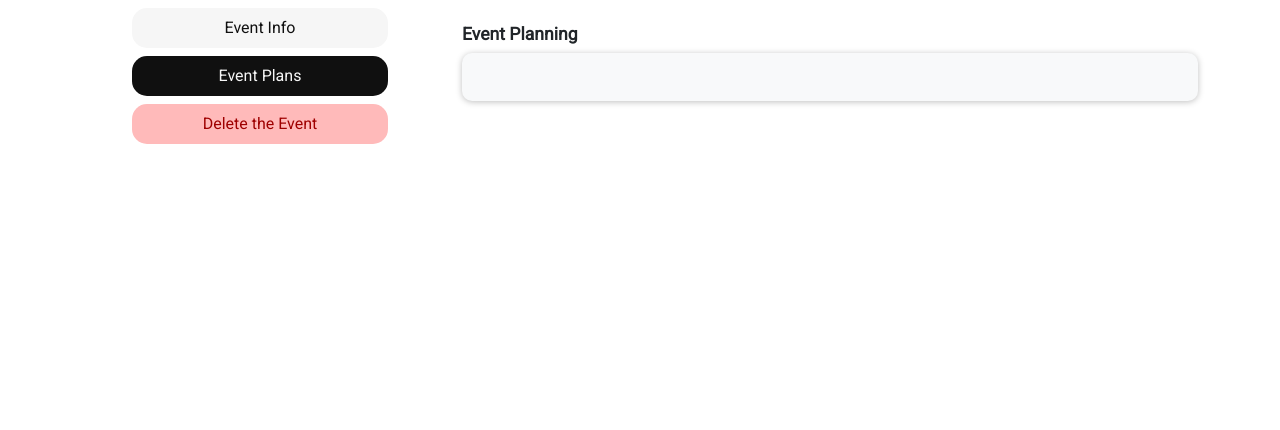
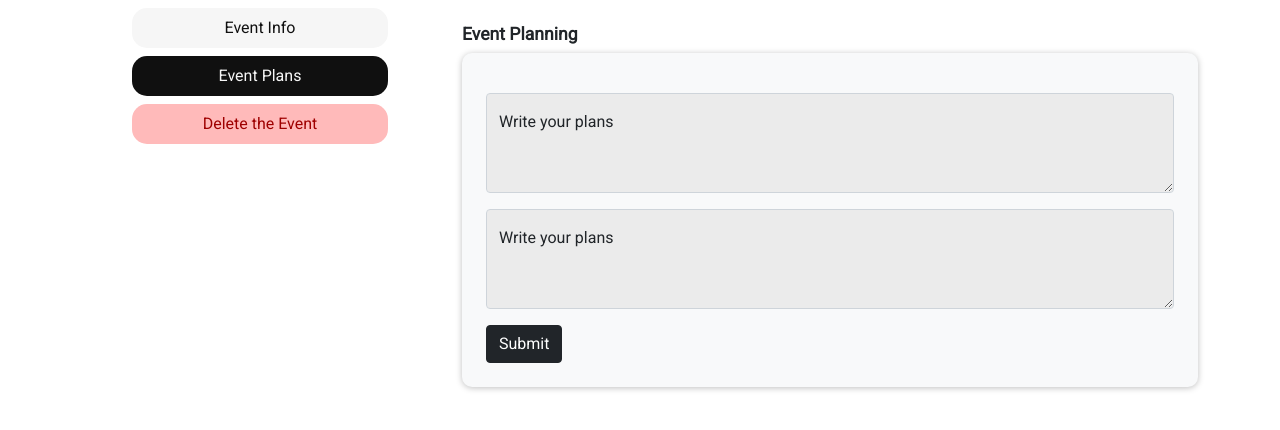
Before and after one commit to MinusThetaOld/event-finder, a Flask app: page /events/settings/plans/1 in a window 1280 px wide. Shown: the part 58-488 px from the top of the page. Run offline with Flask 2, Linux system fonts and the light colour scheme; a user stored in the database is signed in; tables that the repository leaves empty hold one stand-in row (values such as "Sample post"); data that the repository does not hold is empty; some libraries are stand-ins or nearby versions.

Commit message:
feat: Created event Plant

```diff
--- a/flaskr/events/routes.py
+++ b/flaskr/events/routes.py
@@ -23,7 +23,7 @@ def create_event():
         if form.event_cover_photo.data:
             # saving
             photo_file = save_photos(
-                form.event_cover_photo.data, current_user.id, "eventCover", 1040, 260)
+                form.event_cover_photo.data, current_user.id, "eventCover", 1040, 350)
             event.cover_photo = "/images/uploads/eventCover/" + photo_file
         db.session.add(event)
         db.session.commit()
@@ -70,7 +70,7 @@ def event_info(id: int):
                 remove_photo(file_path)
             # saving
             photo_file = save_photos(
-                form.event_cover_photo.data, current_user.id, "eventCover", 1040, 260)
+                form.event_cover_photo.data, current_user.id, "eventCover", 1040, 350)
             event.cover_photo = "/images/uploads/eventCover/" + photo_file
         db.session.commit()
         flash(f"Event information saved", "success")
@@ -95,9 +95,6 @@ def event_plans(id: int):
     if event.host.id != current_user.profile.id:
         flash("Only the host can access this route", "danger")
         return redirect(url_for("events.view_event", id=event.id))
-    form = EventPlansForm()
-    if form.validate_on_submit():
-        # post request
+    if request.method == "POST":
         pass
-    # add the values
-    return render_template("events/edit-plans.html", active="event-plans", form=form, event=event)
+    return render_template("events/edit-plans.html", active="event-plans", event=event)
--- a/flaskr/static/styles/events/create.css
+++ b/flaskr/static/styles/events/create.css
@@ -6,3 +6,7 @@
 .event-desc-edit {
     height: 200px;
 }
+
+.event-plans-edit {
+    height: 150px;
+}
--- a/flaskr/templates/events/edit-plans.html
+++ b/flaskr/templates/events/edit-plans.html
@@ -6,7 +6,13 @@
 <h2 class="settings-header">Event Planning</h2>
 <div class="card card-body shadow-card p-4">
     <form method="POST">
-        {{ form.hidden_tag() }}
+        {% for i in range(event.day+event.night) %}
+            <div class="form-floating my-3">
+                <textarea class="form-control input-box event-desc-edit" placeholder="Write your plans" id="event_plans" style="height: 100px"></textarea>
+                <label for="event_plans">Write your plans</label>
+              </div>
+        {% endfor %}
+        <button type="button" class="btn btn-dark">Submit</button>
     </form>
 </div>
 {% endblock %}
```
